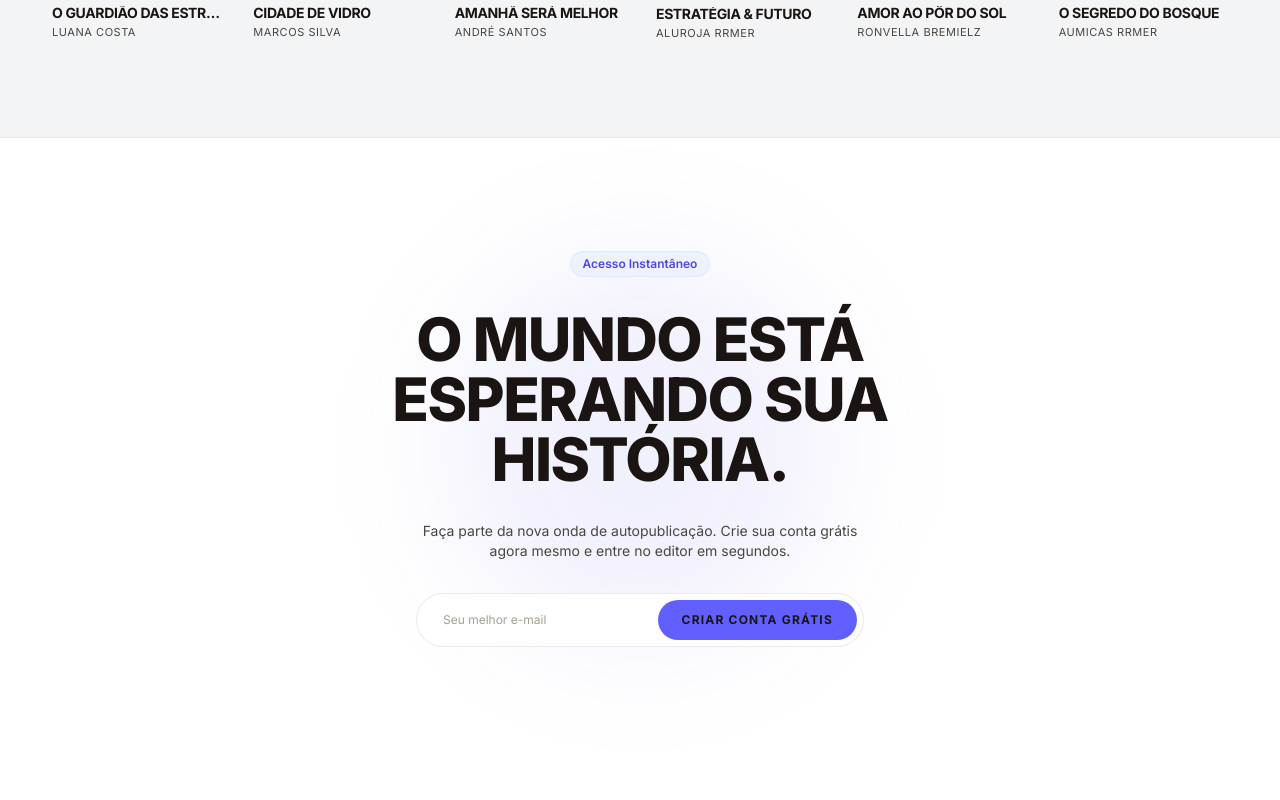
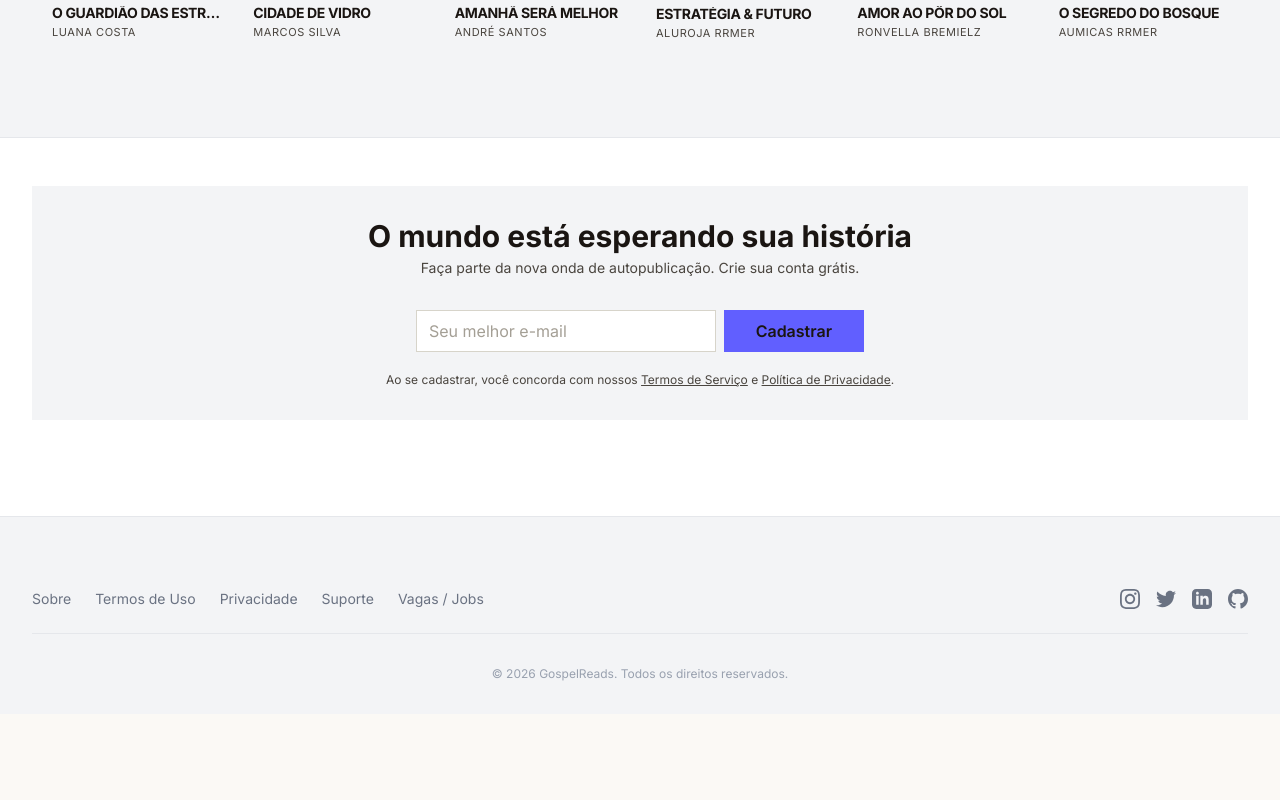
Before and after one commit to danub-io/editora, a Next.js app in the folder web/: page / in a window 1280 px wide. Shown: the part 3680-4480 px from the top of the page. After the commit the page ends 4394 px from the top, so only its background shows below. Built offline with nearby package versions, Linux system fonts and the light colour scheme.

Commit message:
style: replace capsule CTA form with Flowrift Newsletter style container

```diff
--- a/web/src/components/gospelreads/LandingView.tsx
+++ b/web/src/components/gospelreads/LandingView.tsx
@@ -1,6 +1,7 @@
 "use client";
 
 import React, { useState } from 'react';
+import Link from 'next/link';
 import {
   Edit3,
   FileText,
@@ -390,39 +391,50 @@ export default function LandingView({
         </div>
       </section>
 
-      {/* Immersive CTA section */}
-      <section className="py-20 md:py-28 bg-white dark:bg-zinc-950 relative overflow-hidden text-center">
-        <div className="absolute top-1/2 left-1/2 -translate-x-1/2 -translate-y-1/2 w-96 h-96 bg-indigo-500/10 rounded-full blur-3xl pointer-events-none"></div>
+      {/* Newsletter / CTA Section */}
+      <div className="bg-white dark:bg-zinc-950 py-6 sm:py-8 lg:py-12">
+        <div className="mx-auto max-w-screen-2xl px-4 md:px-8">
+          <div className="flex flex-col items-center rounded-lg bg-gray-100 dark:bg-zinc-900 p-4 sm:p-8">
+            <div className="mb-4 sm:mb-8">
+              <h2 className="text-center text-xl font-bold text-indigo-500 dark:text-indigo-400 sm:text-2xl lg:text-3xl">
+                O mundo está esperando sua história
+              </h2>
+              <p className="text-center text-gray-500 dark:text-zinc-400 text-sm mt-1">
+                Faça parte da nova onda de autopublicação. Crie sua conta grátis.
+              </p>
+            </div>
 
-        <div className="max-w-4xl mx-auto px-6 space-y-8 relative z-10">
-          <span className="inline-flex items-center gap-1.5 px-3 py-1 rounded-full text-xs font-semibold bg-indigo-50 dark:bg-indigo-950/40 text-indigo-500 dark:text-indigo-400 border border-indigo-100 dark:border-indigo-900/50 mx-auto">
-            Acesso Instantâneo
-          </span>
-          <h2 className="text-3xl md:text-5xl lg:text-6xl text-gray-900 dark:text-zinc-100 uppercase tracking-tight leading-none font-extrabold max-w-2xl mx-auto">
-            O mundo está esperando sua história.
-          </h2>
-          <p className="text-xs md:text-sm text-gray-500 dark:text-zinc-400 max-w-md mx-auto">
-            Faça parte da nova onda de autopublicação. Crie sua conta grátis agora mesmo e entre no editor em segundos.
-          </p>
-
-          <form onSubmit={handleCreateAccount} className="cta-form flex flex-col sm:flex-row gap-2 max-w-md mx-auto p-1.5 border border-gray-200 dark:border-zinc-800 bg-gray-100 dark:bg-zinc-900 rounded-full focus-within:border-indigo-500 dark:focus-within:border-indigo-400 transition-colors">
+            <form onSubmit={handleCreateAccount} className="mb-3 flex w-full max-w-md gap-2 sm:mb-5">
               <input
                 required
                 type="email"
                 placeholder="Seu melhor e-mail"
                 value={emailInput}
                 onChange={(e) => setEmailInput(e.target.value)}
-              className="cta-input px-5 py-3 bg-transparent border-0 text-gray-900 dark:text-white placeholder:text-gray-400 dark:placeholder:text-zinc-550 text-xs w-full focus:outline-none"
+                className="w-full flex-1 rounded border border-gray-300 dark:border-zinc-800 bg-white dark:bg-zinc-950 px-3 py-2 text-gray-800 dark:text-zinc-100 placeholder-gray-400 dark:placeholder:text-zinc-500 ring-indigo-300 transition duration-100 outline-none focus:ring"
               />
+
               <button
                 type="submit"
-              className="bg-indigo-500 hover:bg-indigo-600 text-white px-6 py-3 text-xs font-bold uppercase tracking-widest whitespace-nowrap transition-colors cursor-pointer rounded-full"
+                className="inline-block cursor-pointer rounded bg-indigo-500 px-8 py-2 text-center text-sm font-semibold text-white ring-indigo-300 transition duration-100 outline-none hover:bg-indigo-600 focus-visible:ring-2 active:bg-indigo-700 md:text-base"
               >
-              Criar Conta Grátis
+                Cadastrar
               </button>
             </form>
+
+            <p className="text-center text-xs text-gray-400 dark:text-zinc-550">
+              Ao se cadastrar, você concorda com nossos{" "}
+              <Link href="/termos" className="underline transition duration-100 hover:text-indigo-500 dark:hover:text-indigo-400 active:text-indigo-600">
+                Termos de Serviço
+              </Link>{" "}
+              e{" "}
+              <Link href="/privacidade" className="underline transition duration-100 hover:text-indigo-500 dark:hover:text-indigo-400 active:text-indigo-600">
+                Política de Privacidade
+              </Link>.
+            </p>
           </div>
-      </section>
+        </div>
+      </div>
     </div>
   );
 }
```
Lines whose indentation alone changed are shown as unchanged.
